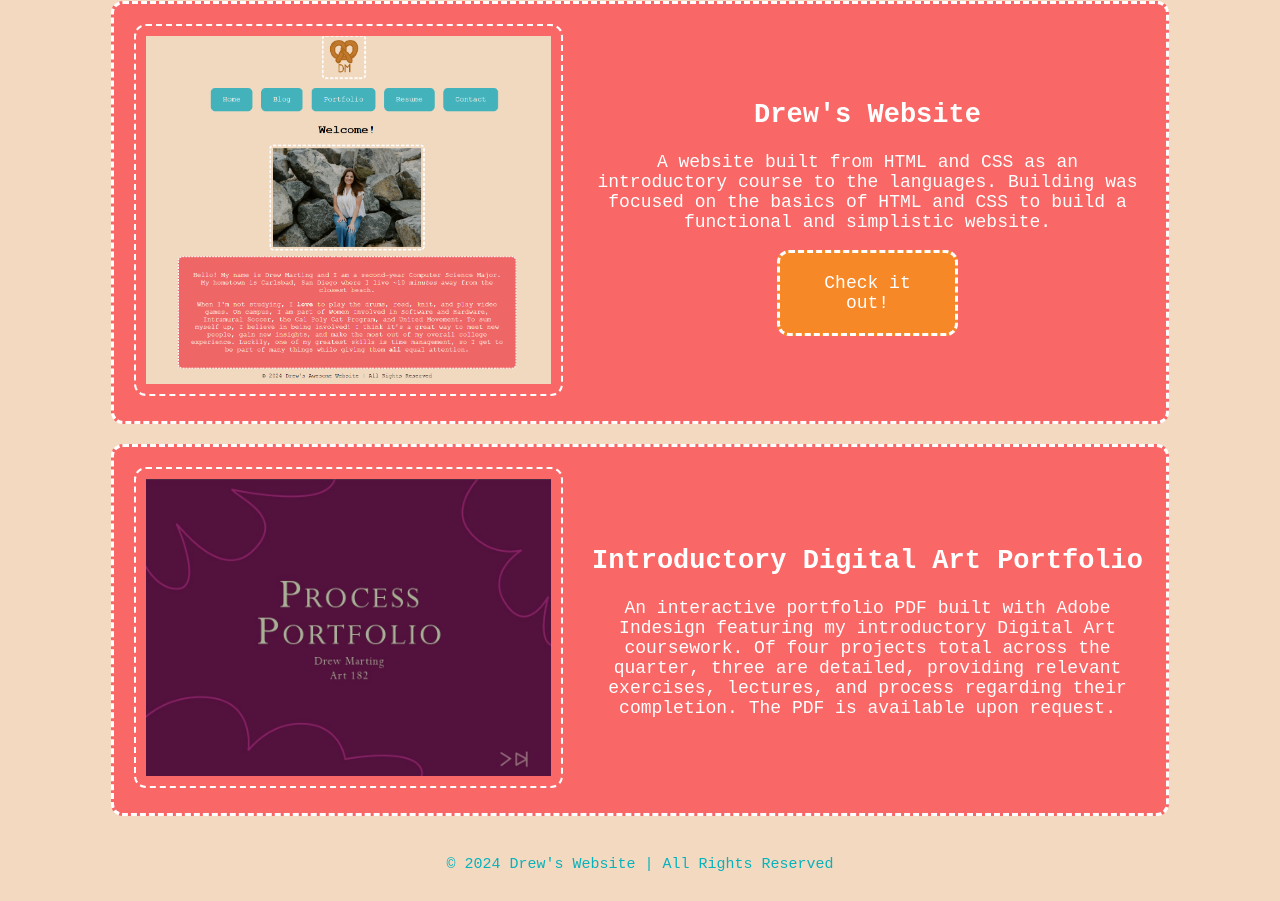
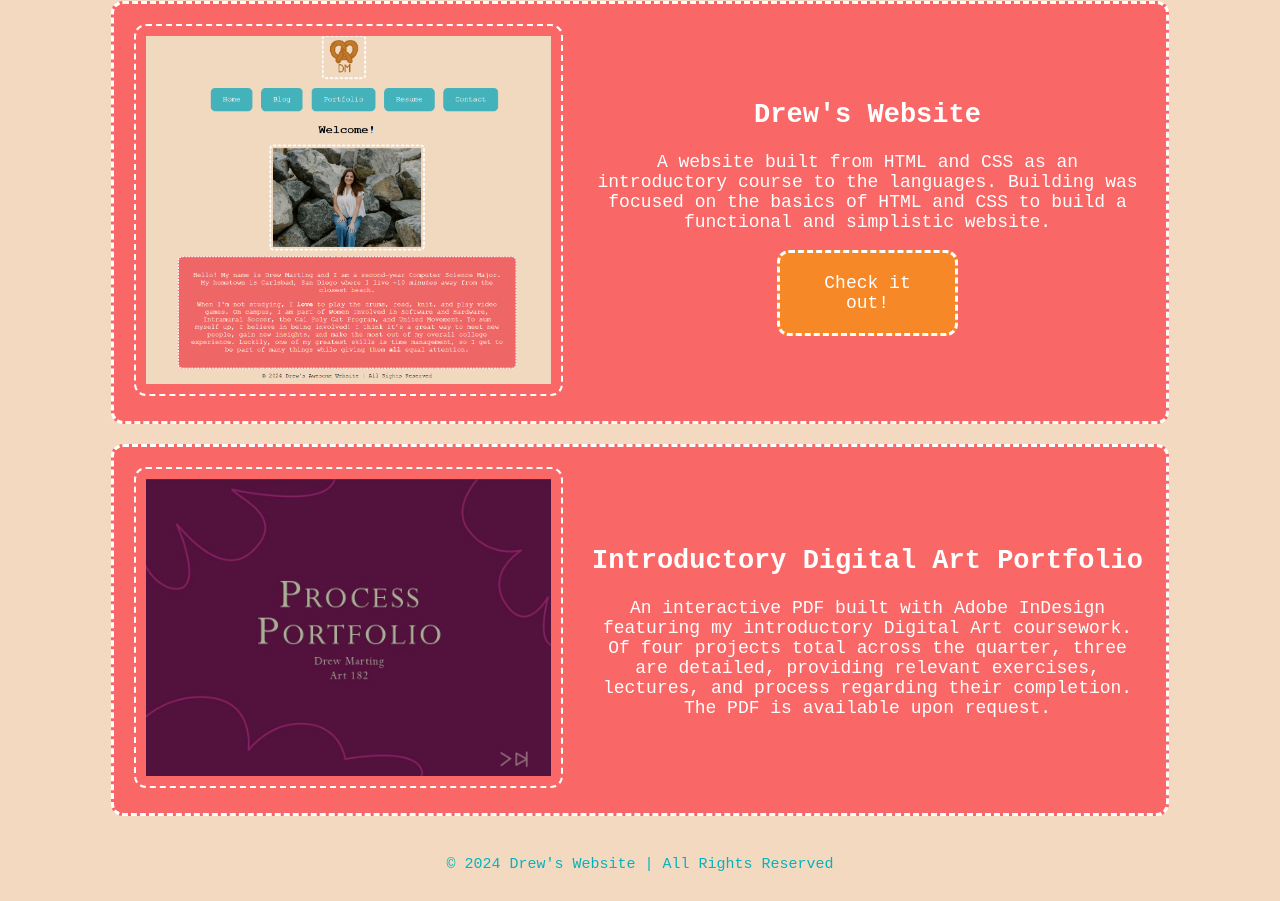
Before and after one commit to dmart297/dmart297.github.io, a plain HTML site: page portfolio.html in a window 1280 px wide. Shown: the part 296-1197 px from the top of the page. Drawn offline with Linux system fonts and the light colour scheme.

Commit message:
Update portfolio.html

```diff
--- a/portfolio.html
+++ b/portfolio.html
@@ -48,7 +48,7 @@
                         Introductory Digital Art Portfolio
                     </h2>
                     <p class="project-description">
-                        An interactive portfolio PDF built with Adobe Indesign featuring my introductory
+                        An interactive PDF built with Adobe InDesign featuring my introductory
                         Digital Art coursework. Of four projects total across the quarter, three are
                         detailed, providing relevant exercises, lectures, and process regarding their completion.
                         The PDF is available upon request.
```
